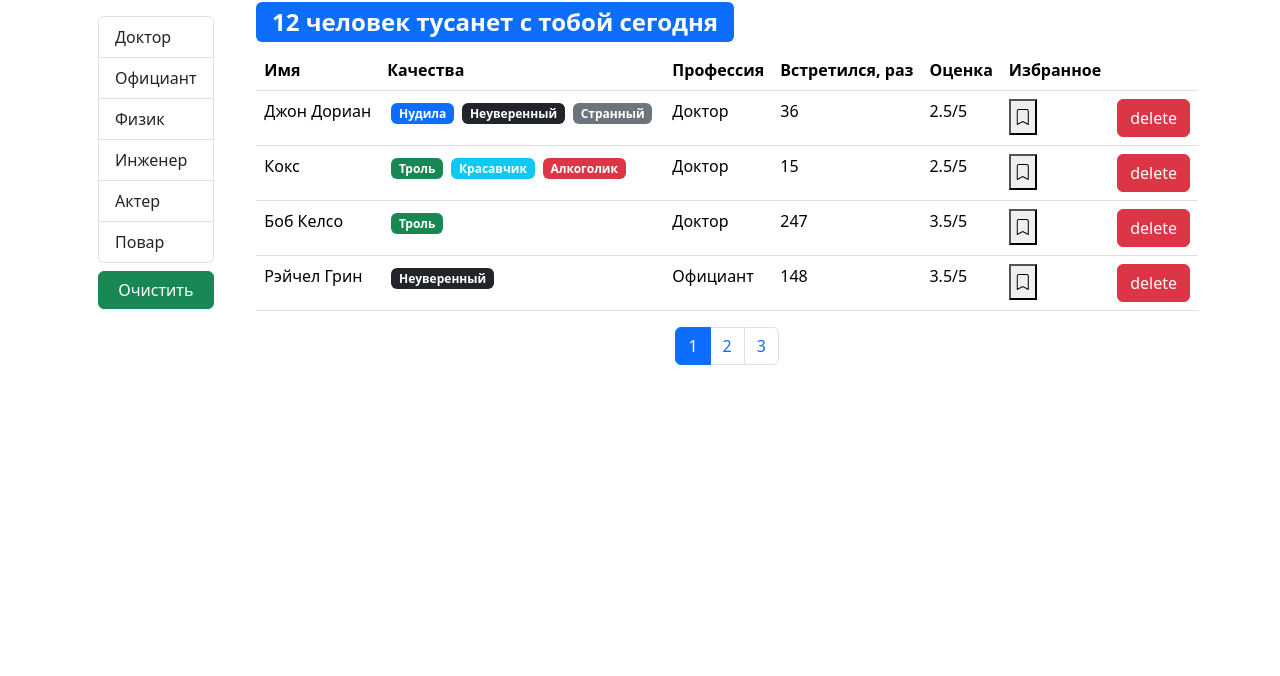
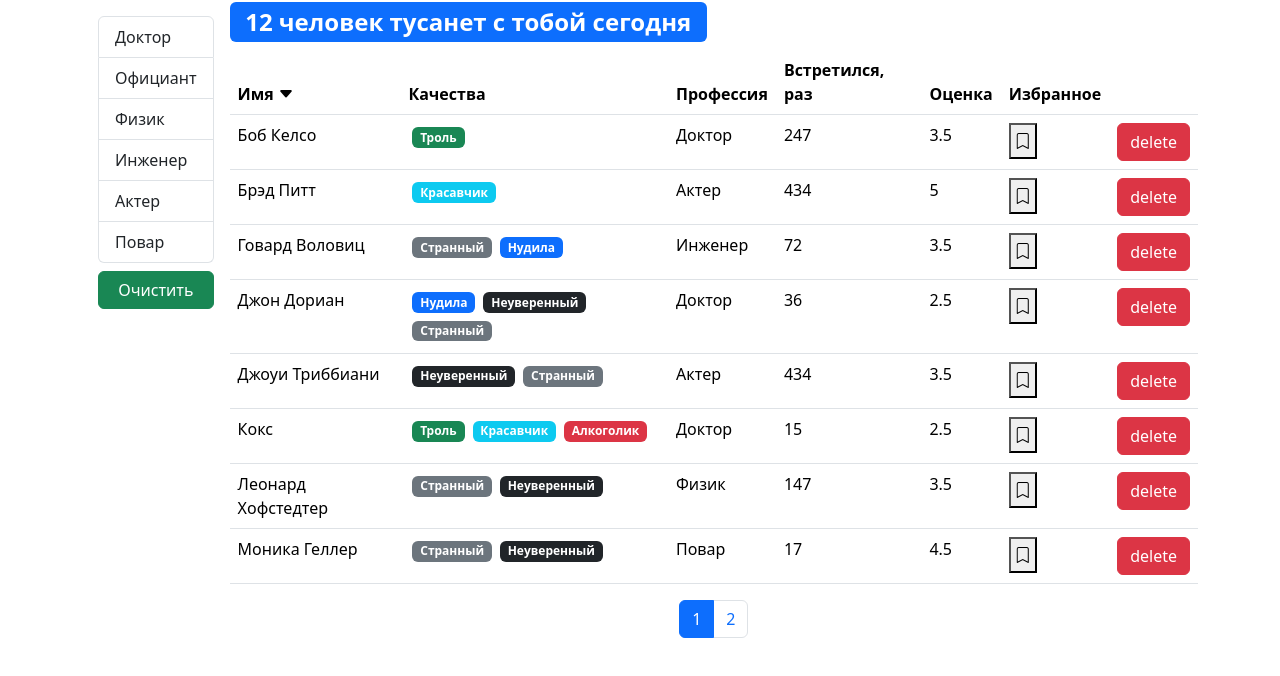
Before and after one commit to Akhad01/InstaMeet, a React (Create React App) app: page / in a window 1280 px wide. Shown: the top 676 px of the page. Built offline with nearby package versions, Linux system fonts and the light colour scheme.

Commit message:
added sorting

```diff
--- a/src/App.js
+++ b/src/App.js
@@ -1,37 +1,9 @@
-import { useEffect, useState } from 'react'
 import Users from './components/users'
-import api from './api'
 
 function App() {
-  const [users, setUsers] = useState()
-
-  useEffect(() => {
-    api.users().then((data) => {
-      return setUsers(data)
-    })
-  }, [])
-
-  const handleDelete = (userId) => {
-    const userData = users.filter((user) => user._id !== userId)
-    setUsers(userData)
-  }
-
-  const handleToggleBookmark = (id) => {
-    const elementIndex = users.findIndex((elem) => elem._id === id)
-    const newBookmark = [...users]
-    newBookmark[elementIndex].bookmark = !newBookmark[elementIndex].bookmark
-    setUsers(newBookmark)
-  }
-
   return (
     <div className="App container">
-      {users && (
-        <Users
-          onToggleBookmark={handleToggleBookmark}
-          users={users}
-          onDelete={handleDelete}
-        />
-      )}
+      <Users />
     </div>
   )
 }
--- a/src/components/bookmark.jsx
+++ b/src/components/bookmark.jsx
@@ -1,15 +1,14 @@
-import React from "react";
+import React from 'react'
 
 const Bookmark = ({ bookmark, ...rest }) => {
-    const bookmarkDark = <i className="bi bi-bookmark-fill"></i>;
+  const bookmarkDark = <i className="bi bi-bookmark-fill"></i>
+  const bookLight = <i className="bi bi-bookmark"></i>
 
-    const bookLight = <i className="bi bi-bookmark"></i>;
+  return (
+    <button className="p-1" {...rest}>
+      {bookmark ? bookmarkDark : bookLight}
+    </button>
+  )
+}
 
-    return (
-        <button className="p-1" {...rest}>
-            {bookmark ? bookmarkDark : bookLight}
-        </button>
-    );
-};
-
-export default Bookmark;
+export default Bookmark
--- a/src/components/pagination.jsx
+++ b/src/components/pagination.jsx
@@ -27,6 +27,7 @@
     </nav>
   )
 }
+
 Pagination.propTypes = {
   itemsCount: PropTypes.number.isRequired,
   pageSize: PropTypes.number.isRequired,
--- /dev/null
+++ b/src/components/qualitiesList.jsx
@@ -0,0 +1,19 @@
+import React from 'react'
+import Qualitie from './qualitie'
+import PropTypes from 'prop-types'
+
+const QualitiesList = ({ qualities }) => {
+  return (
+    <>
+      {qualities.map((quality) => {
+        return <Qualitie key={quality._id} {...quality} />
+      })}
+    </>
+  )
+}
+
+QualitiesList.propTypes = {
+  qualities: PropTypes.array.isRequired,
+}
+
+export default QualitiesList
--- /dev/null
+++ b/src/components/table.jsx
@@ -0,0 +1,28 @@
+import React from 'react'
+import PropType from 'prop-types'
+
+import TableHeader from './tableHeader'
+import TableBody from './tableBody'
+
+const Table = ({ onSort, selectedSort, columns, data, children }) => {
+  return (
+    <table className="table">
+      {children || (
+        <>
+          <TableHeader {...{ onSort, selectedSort, columns }} />
+          {<TableBody {...{ columns, data }} />}
+        </>
+      )}
+    </table>
+  )
+}
+
+Table.protoType = {
+  onSort: PropType.func,
+  selectedSort: PropType.object,
+  columns: PropType.object,
+  data: PropType.array,
+  children: PropType.array,
+}
+
+export default Table
--- /dev/null
+++ b/src/components/tableBody.jsx
@@ -0,0 +1,36 @@
+import React from 'react'
+import PropTypes from 'prop-types'
+import _ from 'lodash'
+
+const TableBody = ({ data, columns }) => {
+  const renderContent = (item, column) => {
+    if (columns[column].component) {
+      const component = columns[column].component
+
+      if (typeof component === 'function') {
+        return component(item)
+      }
+
+      return component
+    }
+    return _.get(item, columns[column].path)
+  }
+  return (
+    <tbody>
+      {data.map((item) => (
+        <tr key={item._id}>
+          {Object.keys(columns).map((column) => {
+            return <td key={column}>{renderContent(item, column)}</td>
+          })}
+        </tr>
+      ))}
+    </tbody>
+  )
+}
+
+TableBody.propTypes = {
+  data: PropTypes.array.isRequired,
+  columns: PropTypes.object.isRequired,
+}
+
+export default TableBody
--- /dev/null
+++ b/src/components/tableHeader.jsx
@@ -0,0 +1,57 @@
+import React from 'react'
+import PropTypes from 'prop-types'
+
+const TableHeader = ({ onSort, selectedSort, columns }) => {
+  const handleSort = (item) => {
+    if (selectedSort.path === item) {
+      onSort({
+        ...selectedSort,
+        order: selectedSort.order === 'asc' ? 'desc' : 'asc',
+      })
+    } else {
+      onSort({ path: item, order: 'asc' })
+    }
+  }
+
+  const randomSortArray = (selectedSort, currentPath) => {
+    if (selectedSort.path === currentPath) {
+      if (selectedSort.order === 'asc') {
+        return <i className="bi bi-caret-down-fill"></i>
+      } else {
+        return <i className="bi bi-caret-up-fill"></i>
+      }
+    }
+
+    return null
+  }
+
+  return (
+    <thead>
+      <tr>
+        {Object.keys(columns).map((column) => (
+          <th
+            key={column}
+            onClick={
+              columns[column].path
+                ? () => handleSort(columns[column].path)
+                : undefined
+            }
+            {...{ role: columns[column].path && 'button' }}
+            scope="col"
+          >
+            {columns[column].name}{' '}
+            {randomSortArray(selectedSort, columns[column].path)}
+          </th>
+        ))}
+      </tr>
+    </thead>
+  )
+}
+
+TableHeader.propTypes = {
+  onSort: PropTypes.func.isRequired,
+  selectedSort: PropTypes.object.isRequired,
+  columns: PropTypes.object.isRequired,
+}
+
+export default TableHeader
--- a/src/components/user.jsx
+++ /dev/null
@@ -1,45 +0,0 @@
-import React from "react";
-import Bookmark from "./bookmark";
-import Qualitie from "./qualitie";
-
-const User = ({
-    _id,
-    bookmark,
-    onDelete,
-    name,
-    onToggleBookmark,
-    qualities,
-    profession,
-    completedMeetings,
-    rate,
-}) => {
-    return (
-        <tr className="mb-2">
-            <td>{name}</td>
-            <td>
-                {qualities.map((quality) => {
-                    return <Qualitie key={quality._id} {...quality} />;
-                })}
-            </td>
-            <td>{profession.name}</td>
-            <td>{completedMeetings}</td>
-            <td>{rate}/5</td>
-            <td>
-                <Bookmark
-                    onClick={() => onToggleBookmark(_id)}
-                    bookmark={bookmark}
-                />
-            </td>
-            <td>
-                <button
-                    className="btn btn-danger"
-                    onClick={() => onDelete(_id)}
-                >
-                    delete
-                </button>
-            </td>
-        </tr>
-    );
-};
-
-export default User;
--- a/src/components/users.jsx
+++ b/src/components/users.jsx
@@ -1,17 +1,40 @@
 import React, { useState, useEffect } from 'react'
+import _ from 'lodash'
+
 import Pagination from './pagination'
-import User from './user'
 import api from '../api/index'
 import { paginate } from '../utils/paginate'
 import GroupList from './groupList'
 import SearchStatus from '../components/searchStatus'
+import UsersTable from './usersTable'
 
-const Users = ({ users, ...rest }) => {
+const Users = () => {
   const [currentPage, setCurrentPage] = useState(1)
   const [professions, setProfession] = useState(api.professions())
   const [selectedProf, setSelectedProf] = useState()
+  const [sortBy, setSortBy] = useState({ path: 'name', order: 'asc' })
 
-  const pageSize = 4
+  const pageSize = 8
+
+  const [users, setUsers] = useState()
+
+  useEffect(() => {
+    api.users().then((data) => {
+      return setUsers(data)
+    })
+  }, [])
+
+  const handleDelete = (userId) => {
+    const userData = users.filter((user) => user._id !== userId)
+    setUsers(userData)
+  }
+
+  const handleToggleBookmark = (id) => {
+    const elementIndex = users.findIndex((elem) => elem._id === id)
+    const newBookmark = [...users]
+    newBookmark[elementIndex].bookmark = !newBookmark[elementIndex].bookmark
+    setUsers(newBookmark)
+  }
 
   useEffect(() => {
     api.professions().then((data) => setProfession(data))
@@ -29,6 +52,11 @@
     setCurrentPage(pageIndex)
   }
 
+  const handleSort = (item) => {
+    setSortBy(item)
+  }
+
+  if (users) {
     const filteredUsers = selectedProf
       ? users.filter(
           (user) =>
@@ -38,7 +66,9 @@
 
     const count = filteredUsers.length
 
-  const userCrop = paginate(filteredUsers, currentPage, pageSize)
+    const sortedUsers = _.orderBy(filteredUsers, [sortBy.path], [sortBy.order])
+
+    const userCrop = paginate(sortedUsers, currentPage, pageSize)
 
     const clearFilter = () => {
       setSelectedProf()
@@ -62,24 +92,13 @@
         <div className="d-flex flex-column">
           <SearchStatus length={count} />
           {count > 0 && (
-          <table className="table">
-            <thead>
-              <tr>
-                <th scope="col">Имя</th>
-                <th scope="col">Качества</th>
-                <th scope="col">Профессия</th>
-                <th scope="col">Встретился, раз</th>
-                <th scope="col">Оценка</th>
-                <th scope="col">Избранное</th>
-                <th scope="col" />
-              </tr>
-            </thead>
-            <tbody>
-              {userCrop.map((user) => {
-                return <User key={user._id} {...rest} {...user} />
-              })}
-            </tbody>
-          </table>
+            <UsersTable
+              users={userCrop}
+              onSort={handleSort}
+              selectedSort={sortBy}
+              onDelete={handleDelete}
+              onToggleBookmark={handleToggleBookmark}
+            />
           )}
           <div className="d-flex justify-content-center">
             <Pagination
@@ -93,5 +112,7 @@
       </div>
     )
   }
+  return 'loading...'
+}
 
 export default Users
--- /dev/null
+++ b/src/components/usersTable.jsx
@@ -0,0 +1,61 @@
+import React from 'react'
+import PropTypes from 'prop-types'
+
+import Bookmark from './bookmark'
+import QualitiesList from './qualitiesList'
+import Table from './table'
+
+const UsersTable = ({
+  users,
+  onSort,
+  selectedSort,
+  onToggleBookmark,
+  onDelete,
+}) => {
+  const columns = {
+    name: { path: 'name', name: 'Имя' },
+    qualities: {
+      name: 'Качества',
+      component: (user) => <QualitiesList qualities={user.qualities} />,
+    },
+    profession: { path: 'profession.name', name: 'Профессия' },
+    completedMeetings: { path: 'completedMeetings', name: 'Встретился, раз' },
+    rate: { path: 'rate', name: 'Оценка' },
+    bookmark: {
+      path: 'bookmark',
+      name: 'Избранное',
+      component: (user) => (
+        <Bookmark
+          bookmark={user.bookmark}
+          onClick={() => onToggleBookmark(user._id)}
+        />
+      ),
+    },
+    delete: {
+      component: (user) => (
+        <button className="btn btn-danger" onClick={() => onDelete(user._id)}>
+          delete
+        </button>
+      ),
+    },
+  }
+
+  return (
+    <Table
+      onSort={onSort}
+      columns={columns}
+      data={users}
+      selectedSort={selectedSort}
+    />
+  )
+}
+
+UsersTable.propTypes = {
+  users: PropTypes.array.isRequired,
+  onSort: PropTypes.func.isRequired,
+  selectedSort: PropTypes.object.isRequired,
+  onToggleBookmark: PropTypes.func.isRequired,
+  onDelete: PropTypes.func.isRequired,
+}
+
+export default UsersTable
```
Lines whose indentation alone changed are shown as unchanged.
